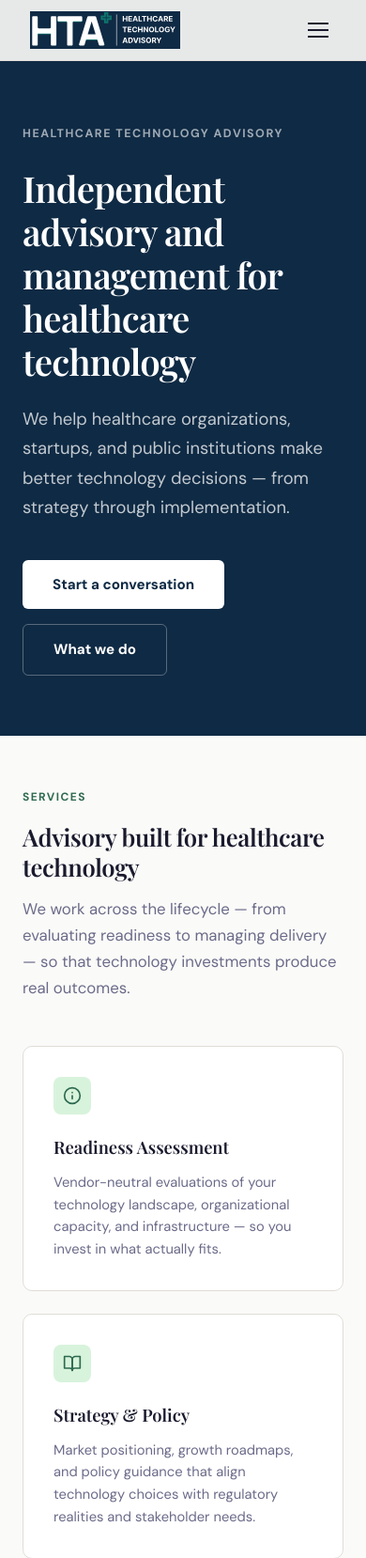
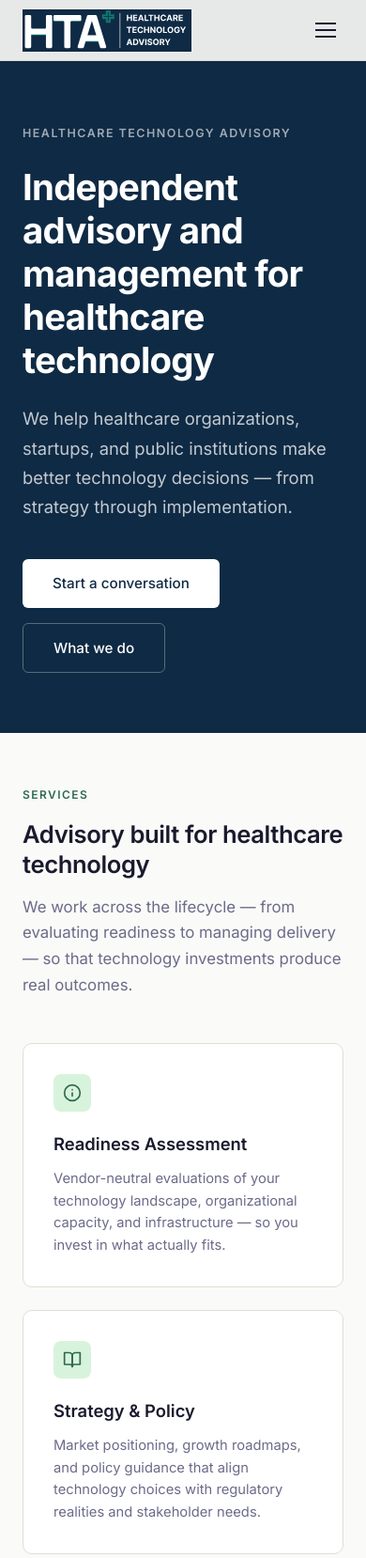
Before and after one commit to bfat-ux/HTAplus, a plain HTML site: page index.html in a window 390 px wide. Shown: the top 1658 px of the page at 94% size. Drawn offline with nearby package versions, Linux system fonts and the light colour scheme.

Commit message:
Refactor font styles and layout in index.html
- Updated font families to use 'Inter' for both display and body text for a more modern look.
- Adjusted various element paddings and margins for improved layout consistency.
- Increased logo height to 50px for better visibility.
- Refined section padding and max-width settings for better responsiveness.
- Standardized font weights across headings and paragraphs for uniformity.

```diff
--- a/index.html
+++ b/index.html
@@ -21,7 +21,8 @@
   <script>window.dataLayer=window.dataLayer||[];function gtag(){dataLayer.push(arguments);}gtag('js',new Date());gtag('config','G-XXXXXXXXXX');</script> -->
 
   <link rel="preconnect" href="https://fonts.googleapis.com">
-  <link href="https://fonts.googleapis.com/css2?family=DM+Sans:ital,wght@0,400;0,500;0,700&family=Playfair+Display:wght@400;500;600;700&display=swap" rel="stylesheet">
+  <link rel="preconnect" href="https://fonts.gstatic.com" crossorigin>
+  <link href="https://fonts.googleapis.com/css2?family=Inter:wght@400;500;600;700&display=swap" rel="stylesheet">
   <style>
     :root {
       --ink: #1a1a2e;
@@ -34,8 +35,10 @@
       --accent-bg: #d8f3dc;
       --white: #ffffff;
       --border: #e0ddd6;
-      --font-display: 'Playfair Display', Georgia, serif;
-      --font-body: 'DM Sans', system-ui, sans-serif;
+      --font-display: 'Inter', sans-serif;
+      --font-body: 'Inter', sans-serif;
+      --container-max: 1100px;
+      --container-pad: 24px;
     }
 
     * { margin: 0; padding: 0; box-sizing: border-box; }
@@ -46,9 +49,17 @@
       font-family: var(--font-body);
       color: var(--ink);
       background: var(--surface);
-      line-height: 1.65;
+      line-height: 1.6;
       -webkit-font-smoothing: antialiased;
     }
+
+    h1 { font-weight: 700; }
+
+    h2, h3 { font-weight: 600; }
+
+    p { font-weight: 400; }
+
+    button, nav { font-weight: 500; }
 
     /* ---- NAV ---- */
     nav {
@@ -65,9 +76,10 @@
     nav.scrolled { box-shadow: 0 1px 20px rgba(0,0,0,0.06); }
 
     .nav-inner {
-      max-width: 1120px;
+      max-width: var(--container-max);
       margin: 0 auto;
-      padding: 0 2rem;
+      padding-left: var(--container-pad);
+      padding-right: var(--container-pad);
       display: flex;
       align-items: center;
       justify-content: space-between;
@@ -81,7 +93,7 @@
     }
 
     .logo img {
-      height: 44px;
+      height: 50px;
       width: auto;
     }
 
@@ -139,15 +151,17 @@
 
     /* ---- HERO ---- */
     .hero {
-      padding: 10rem 2rem 6rem;
+      padding: 10rem 0 6rem;
       max-width: none;
       margin: 0;
       background: #0f2a44;
     }
 
     .hero-inner {
-      max-width: 1120px;
+      max-width: var(--container-max);
       margin: 0 auto;
+      padding-left: var(--container-pad);
+      padding-right: var(--container-pad);
     }
 
     .hero-label {
@@ -165,7 +179,7 @@
     .hero h1 {
       font-family: var(--font-display);
       font-size: clamp(2.4rem, 5vw, 3.6rem);
-      font-weight: 600;
+      font-weight: 700;
       line-height: 1.2;
       color: #ffffff;
       max-width: 720px;
@@ -200,7 +214,7 @@
       padding: 0.85rem 2rem;
       border-radius: 6px;
       text-decoration: none;
-      font-weight: 600;
+      font-weight: 500;
       font-size: 0.95rem;
       transition: background 0.2s, transform 0.15s;
     }
@@ -213,7 +227,7 @@
       padding: 0.85rem 2rem;
       border-radius: 6px;
       text-decoration: none;
-      font-weight: 600;
+      font-weight: 500;
       font-size: 0.95rem;
       border: 1.5px solid rgba(255,255,255,0.3);
       transition: border-color 0.2s, transform 0.15s;
@@ -223,12 +237,14 @@
 
     /* ---- SECTIONS ---- */
     section {
-      padding: 5rem 2rem;
+      padding: 5rem 0;
     }
 
     section .section-inner {
-      max-width: 1120px;
+      max-width: var(--container-max);
       margin: 0 auto;
+      padding-left: var(--container-pad);
+      padding-right: var(--container-pad);
     }
 
     /* Alternating section backgrounds */
@@ -252,8 +268,10 @@
     .section-divider {
       display: none;
       width: 100%;
-      max-width: 1120px;
+      max-width: var(--container-max);
       margin: 0 auto;
+      padding-left: var(--container-pad);
+      padding-right: var(--container-pad);
       border: none;
       border-top: 1px solid var(--border);
     }
@@ -366,7 +384,7 @@
 
     .approach-item h3 {
       font-size: 1rem;
-      font-weight: 700;
+      font-weight: 600;
       margin-bottom: 0.5rem;
       color: inherit;
     }
@@ -442,15 +460,17 @@
     .contact-section {
       background: #0f2a44;
       border-radius: 0;
-      padding: 5rem 2rem;
+      padding: 5rem 0;
       margin: 0;
       max-width: none;
       color: #ffffff;
     }
 
     .contact-section .section-inner {
-      max-width: 1120px;
+      max-width: var(--container-max);
       margin: 0 auto;
+      padding-left: var(--container-pad);
+      padding-right: var(--container-pad);
     }
 
     .contact-section .section-label {
@@ -482,7 +502,7 @@
     .contact-email {
       display: inline-block;
       color: #40916c;
-      font-weight: 600;
+      font-weight: 500;
       text-decoration: none;
       font-size: 1.05rem;
       transition: color 0.2s;
@@ -528,7 +548,7 @@
       padding: 0.85rem 2rem;
       border-radius: 6px;
       font-family: var(--font-body);
-      font-weight: 600;
+      font-weight: 500;
       font-size: 0.95rem;
       cursor: pointer;
       transition: background 0.2s;
@@ -562,13 +582,15 @@
     footer {
       background: #0a1f33;
       border-top: 1px solid rgba(255,255,255,0.08);
-      padding: 2rem;
+      padding: 2rem 0;
       text-align: center;
     }
 
     .footer-inner {
-      max-width: 1120px;
+      max-width: var(--container-max);
       margin: 0 auto;
+      padding-left: var(--container-pad);
+      padding-right: var(--container-pad);
       display: flex;
       justify-content: space-between;
       align-items: center;
@@ -636,11 +658,11 @@
         gap: 1rem;
       }
 
-      .hero { padding: 8rem 1.5rem 4rem; }
-      .logo img { height: 40px; }
+      .hero { padding: 8rem 0 4rem; }
+      .logo img { height: 45px; }
       .contact-grid { grid-template-columns: 1fr; }
-      .contact-section { padding: 3rem 1.5rem; }
-      section { padding: 3.5rem 1.5rem; }
+      .contact-section { padding: 3rem 0; }
+      section { padding: 3.5rem 0; }
       .footer-inner { flex-direction: column; text-align: center; }
     }
   </style>
```
